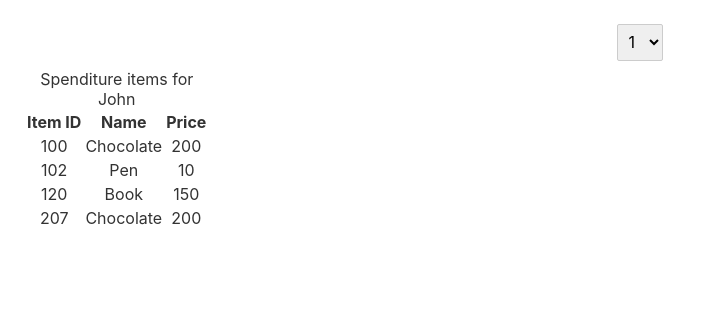
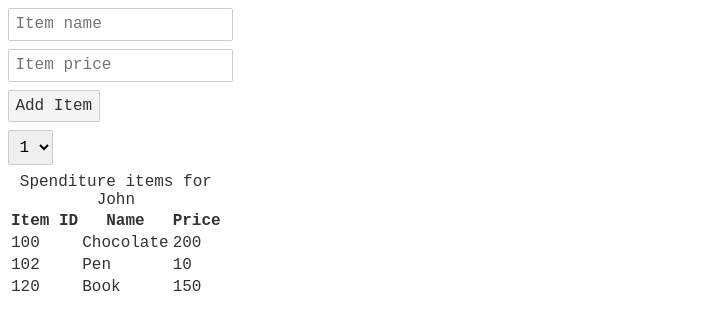
Before and after one commit to sparrowsl/spenditure, a Svelte app: page / in a window 1280 px wide. Shown: the top 330 px of the page, without its empty margins (0-718 px from the left). Built offline with nearby package versions, Linux system fonts and the light colour scheme.

Commit message:
feat: items for users can be added now correctly and displayed

```diff
--- a/public/global.css
+++ b/public/global.css
@@ -9,7 +9,7 @@ body {
 	margin: 0;
 	padding: 8px;
 	box-sizing: border-box;
-	font-family: -apple-system, BlinkMacSystemFont, "Segoe UI", Roboto, Oxygen-Sans, Ubuntu, Cantarell, "Helvetica Neue", sans-serif;
+	font-family: monospace, "Helvetica Neue", sans-serif;
 }
 
 a {
@@ -32,7 +32,6 @@ label {
 input, button, select, textarea {
 	font-family: inherit;
 	font-size: inherit;
-	-webkit-padding: 0.4em 0;
 	padding: 0.4em;
 	margin: 0 0 0.5em 0;
 	box-sizing: border-box;
--- a/src/App.svelte
+++ b/src/App.svelte
@@ -1,29 +1,15 @@
 <script>
+	import { spenditures } from "./stores/store.js";
+	import AddNewItem from "./components/AddNewItem.svelte";
 	import Dashboard from "./components/Dashboard.svelte";
+	import SelectId from "./components/SelectID.svelte"
 </script>
 
 <main>
-	<Dashboard />
+	<AddNewItem />
+	<SelectId/>
+	<Dashboard user={$spenditures} />
 </main>
 
 <style>
-	main {
-		text-align: center;
-		padding: 1em;
-		max-width: 240px;
-		margin: 0 auto;
-	}
-
-	h1 {
-		color: #ff3e00;
-		text-transform: uppercase;
-		font-size: 4em;
-		font-weight: 100;
-	}
-
-	@media (min-width: 640px) {
-		main {
-			max-width: none;
-		}
-	}
 </style>
--- /dev/null
+++ b/src/components/AddNewItem.svelte
@@ -0,0 +1,59 @@
+<script>
+  import { spenditures, currentChoosenID } from "./../stores/store.js";
+  import Button from "./shared/Button.svelte";
+
+  const generateItemId = () => Math.ceil(Math.random() * 1000);
+
+  let newItem = {};
+  let isError;
+
+  function addItem(item = {}, addToID) {
+    // Add a random id to the item
+    item.itemID = generateItemId();
+
+    $spenditures.forEach((user) => {
+      if (user.id === addToID) {
+        // Update the user's spending items
+        user.spendings.push(item);
+        // changed to 0 so Item can be displayed when changed back to the correct id
+        // Works like auto-refresh
+        $currentChoosenID = 0;
+        $currentChoosenID = addToID;
+      }
+    });
+
+    newItem = {};  // Reset form input
+  }
+</script>
+
+<form on:submit|preventDefault={() => addItem(newItem, $currentChoosenID)}>
+  <input
+    type="text"
+    bind:value={newItem.itemName}
+    required
+    placeholder="Item name"
+  />
+  <br />
+  <input
+    type="number"
+    bind:value={newItem.itemPrice}
+    placeholder="Item price"
+  />
+  <br />
+  <Button type="submit">Add Item</Button>
+
+  {#if isError}
+    <p class="error">
+      <small>please fill out all the fields!</small>
+    </p>
+  {/if}
+</form>
+
+<style>
+  p.error {
+    color: red;
+    margin: 0;
+    padding: 0;
+    font-style: italic;
+  }
+</style>
--- a/src/components/Dashboard.svelte
+++ b/src/components/Dashboard.svelte
@@ -1,24 +1,15 @@
 <script>
-  import { spenditures } from "./../stores/store.js";
+  import { spenditures, currentChoosenID } from "./../stores/store.js";
 
-  let user = [];
-  let number;
+  export let user = [];
 
   function getUserData(userID) {
-    user = $spenditures.find((spendings) => spendings.id === userID);
-    console.log(user);
+    return $spenditures.find((spendings) => spendings.id === userID);
   }
-  $: getUserData(parseInt(number));
+  $: user = getUserData($currentChoosenID);
 </script>
 
-<div>
-  <select name="" id="" bind:value={number}>
-    <option value="1">1</option>
-    <option value="2">2</option>
-    <option value="3">3</option>
-    <option value="4">4</option>
-  </select>
-</div>
+
 
 <section>
   {#if user}
@@ -34,7 +25,7 @@
 
       {#if user.spendings}
         <tbody>
-          {#each user.spendings as userData}
+          {#each user.spendings as userData (userData.itemID)}
             <tr>
               <td>{userData.itemID}</td>
               <td>{userData.itemName}</td>
@@ -44,8 +35,6 @@
         </tbody>
       {/if}
     </table>
-  {:else}
-    <p>no User found in the database</p>
   {/if}
 </section>
 
--- /dev/null
+++ b/src/components/SelectID.svelte
@@ -0,0 +1,11 @@
+<script>
+  import { spenditures, currentChoosenID } from "./../stores/store.js";
+</script>
+
+<div>
+  <select name="" id="" bind:value={$currentChoosenID} on:change="{() => console.log($spenditures)}">
+    {#each $spenditures as option}
+      <option value={option.id}>{option.id}</option>
+    {/each}
+  </select>
+</div>
--- /dev/null
+++ b/src/components/shared/Button.svelte
@@ -0,0 +1,9 @@
+<script>
+  export let type = "button";
+</script>
+
+<button {type} on:click>
+  <slot>Button</slot>
+</button>
+
+<style></style>
--- a/src/stores/store.js
+++ b/src/stores/store.js
@@ -22,11 +22,6 @@ export const spenditures = writable([
         itemID: 120,
         itemName: "Book",
         itemPrice: 150,
-      },
-      {
-        itemID: 207,
-        itemName: "Chocolate",
-        itemPrice: 200,
       },
     ]
     // }
@@ -83,3 +78,13 @@ export const spenditures = writable([
     // }
   }
 ]);
+
+export let currentChoosenID = writable(1)
+
+function getUser(userID) {
+}
+
+function addItem(item = {}, addTo = {}) {
+  console.log(item);
+  console.log(addTo);
+}
```
Also changed, not shown: src/components/DisplayItems.svelte (deleted, +0 -63 lines).
